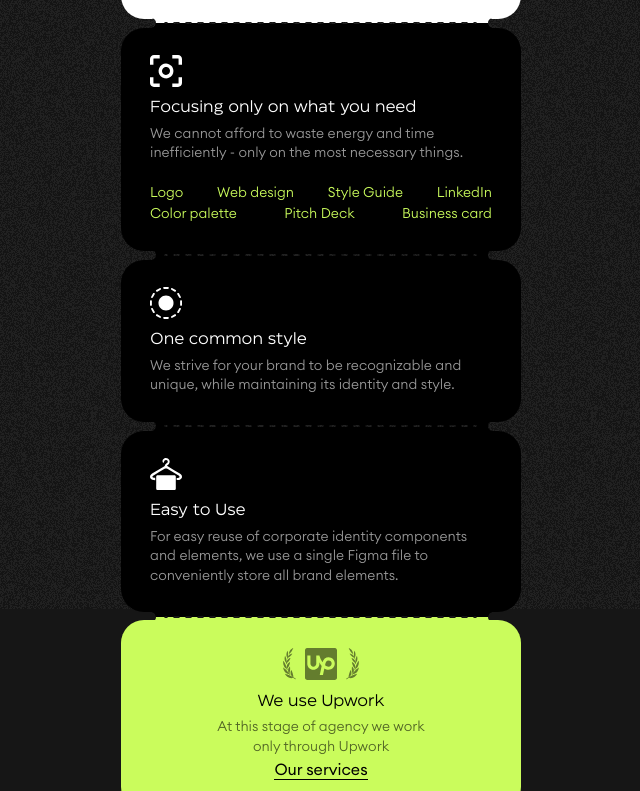
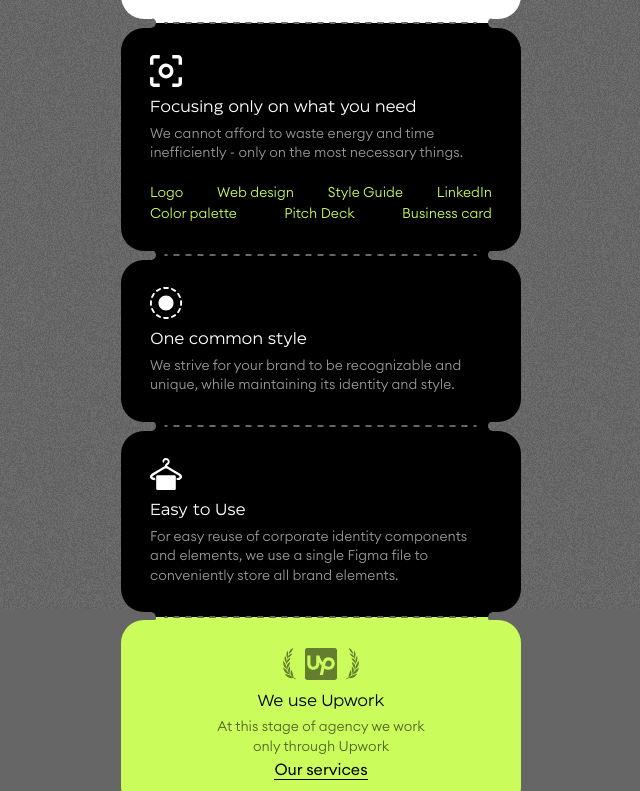
Before and after one commit to isddxy/brandpack_me, a website: page app/index.html in a window 1280 px wide. Shown: the part 191-982 px from the top of the page, without its empty margins (319-959 px from the left). Drawn offline with Linux system fonts and the light colour scheme.

Commit message:
updated color bg

```diff
--- a/app/sass/main.sass
+++ b/app/sass/main.sass
@@ -55,7 +55,6 @@ body
 	overflow-x: hidden
 	background-color: #666666
 	color: #000
-	background-color: #161616
 
 .img-responsive
 	display: block
```
Also changed, not shown: app/css/main.min.css.
